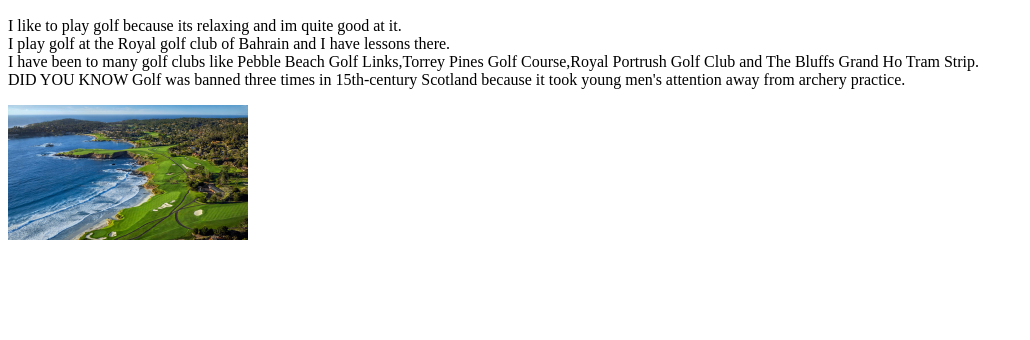
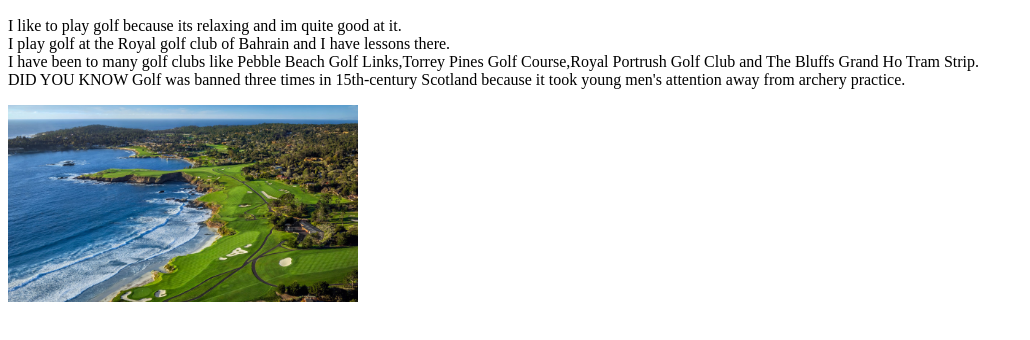
Before and after one commit to sr10354-dev/STAN-7G, a plain HTML site: page index.html in a window 1280 px wide. Shown: the part 110-450 px from the top of the page, without its empty margins (0-1030 px from the left). Drawn offline with Linux system fonts and the light colour scheme.

Commit message:
Update index.html

```diff
--- a/index.html
+++ b/index.html
@@ -12,7 +12,7 @@
   I play golf at the Royal golf club of Bahrain and I have lessons there.<br>
   I have been to many golf clubs like  Pebble Beach Golf Links,Torrey Pines Golf Course,Royal Portrush Golf Club and The Bluffs Grand Ho Tram Strip.<br>
   DID YOU KNOW  Golf was banned three times in 15th-century Scotland because it took young men's attention away from archery practice.</p>
-<img src="golf.jpg" alt="pebble beach golf links"width='240'>
+<img src="golf.jpg" alt="pebble beach golf links"width='350'>
 
 
 </body>
```
